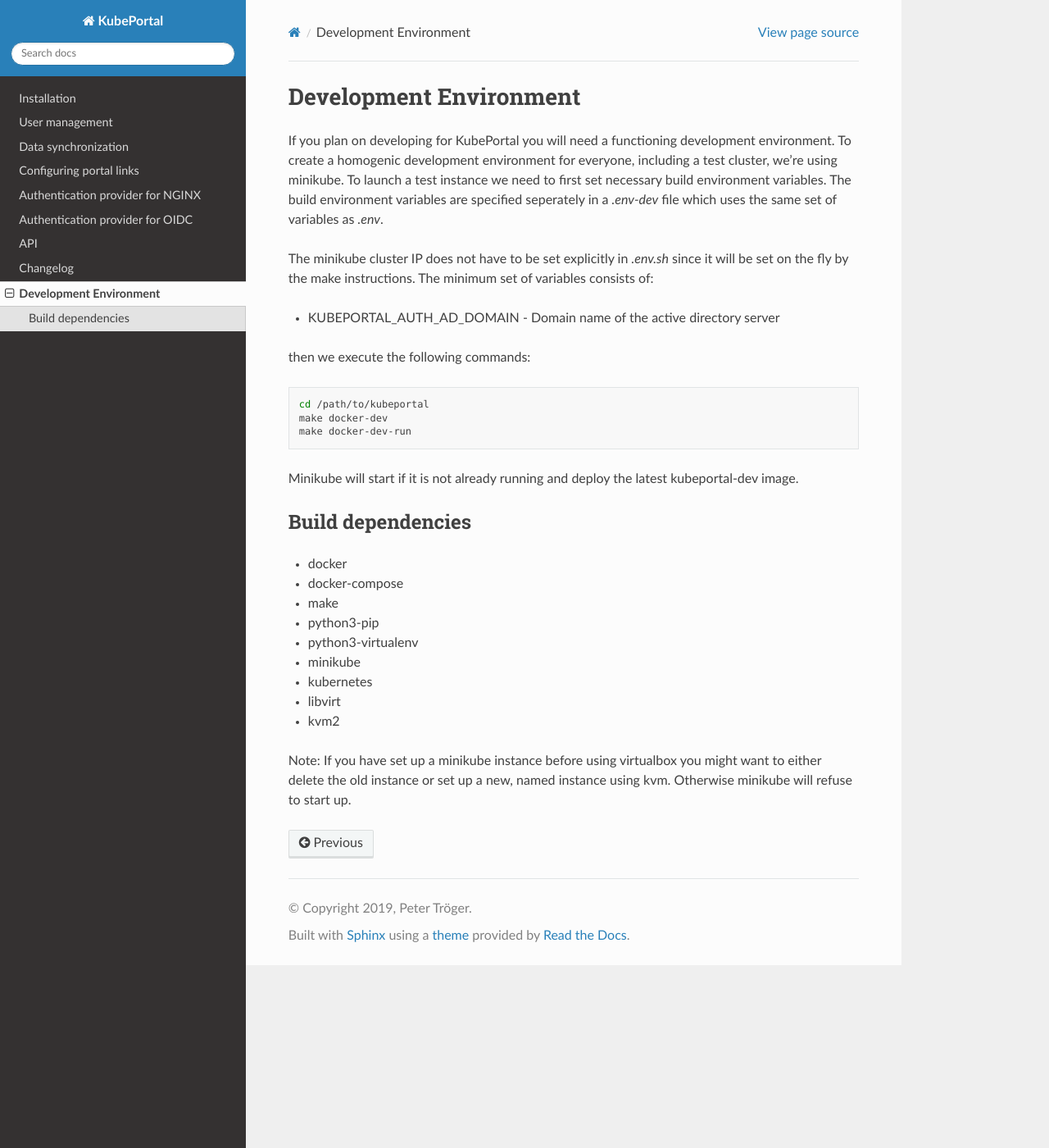
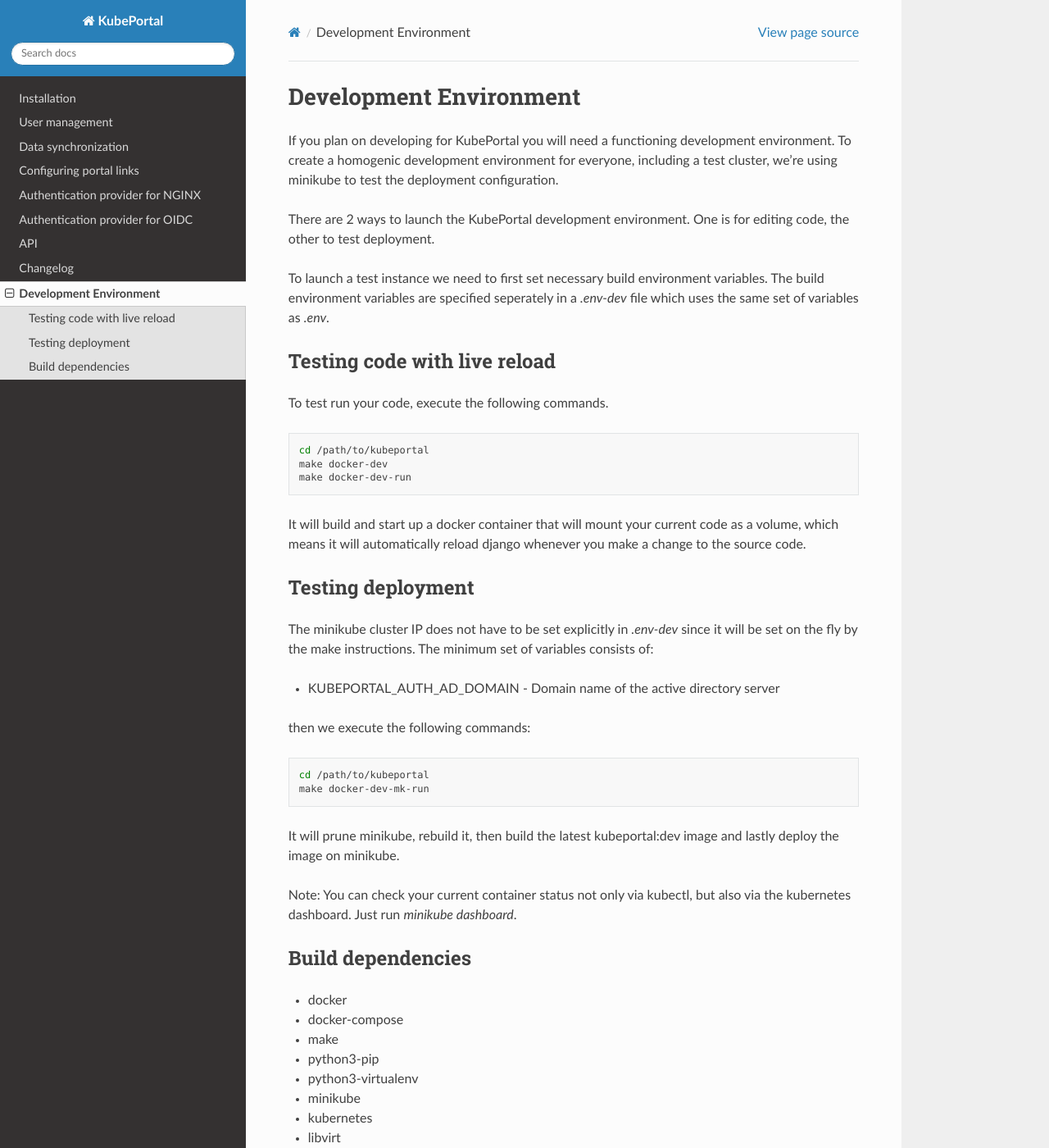
Before and after one commit to kubeportal/kubeportal, a Sphinx documentation site: the page built from docs/dev-env.rst, in a window 1280 px wide and 1400 px high. Shown: the whole window at 82% size. Built offline with Sphinx 7.4.7 and the Read the Docs theme 2.0.0, drawn with Linux system fonts in a browser that asks for light colours.

Commit message:
added kubernetes deployment testing, some more documentation

```diff
--- a/docs/dev-env.rst
+++ b/docs/dev-env.rst
@@ -3,12 +3,35 @@
 
 If you plan on developing for KubePortal you will need a functioning
 development environment. To create a homogenic development environment for
-everyone, including a test cluster, we're using minikube. To launch a test
-instance we need to first set necessary build environment variables. The build
-environment variables are specified seperately in a `.env-dev` file which uses
-the same set of variables as `.env`.
+everyone, including a test cluster, we're using minikube to test the deployment
+configuration.
 
-The minikube cluster IP does not have to be set explicitly in `.env.sh` since
+There are 2 ways to launch the KubePortal development environment. One is for
+editing code, the other to test deployment.
+
+To launch a test instance we need to first set necessary build
+environment variables. The build environment variables are specified seperately
+in a `.env-dev` file which uses the same set of variables as `.env`.
+
+Testing code with live reload
+=============================
+
+To test run your code, execute the following commands.
+
+.. code-block:: bash
+
+    cd /path/to/kubeportal
+    make docker-dev
+    make docker-dev-run
+
+It will build and start up a docker container that will mount your current code
+as a volume, which means it will automatically reload django whenever you make
+a change to the source code.
+
+Testing deployment
+==================
+
+The minikube cluster IP does not have to be set explicitly in `.env-dev` since
 it will be set on the fly by the make instructions. The minimum set of
 variables consists of:
 
@@ -19,11 +42,13 @@
 .. code-block:: bash
 
     cd /path/to/kubeportal
-    make docker-dev
-    make docker-dev-run
+    make docker-dev-mk-run
 
-Minikube will start if it is not already running and deploy the latest
-kubeportal-dev image.
+It will prune minikube, rebuild it, then build the latest kubeportal:dev image
+and lastly deploy the image on minikube.
+
+Note: You can check your current container status not only via kubectl, but also
+via the kubernetes dashboard. Just run `minikube dashboard`.
 
 Build dependencies
 ==================
```
Also changed, not shown: 3 other files.
